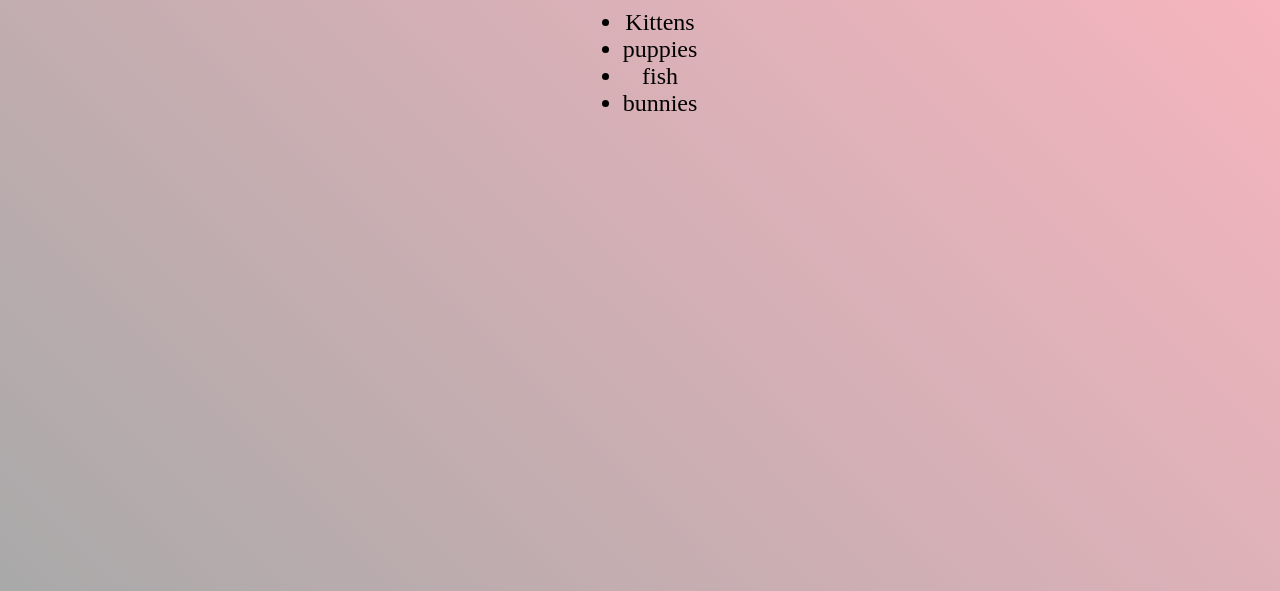
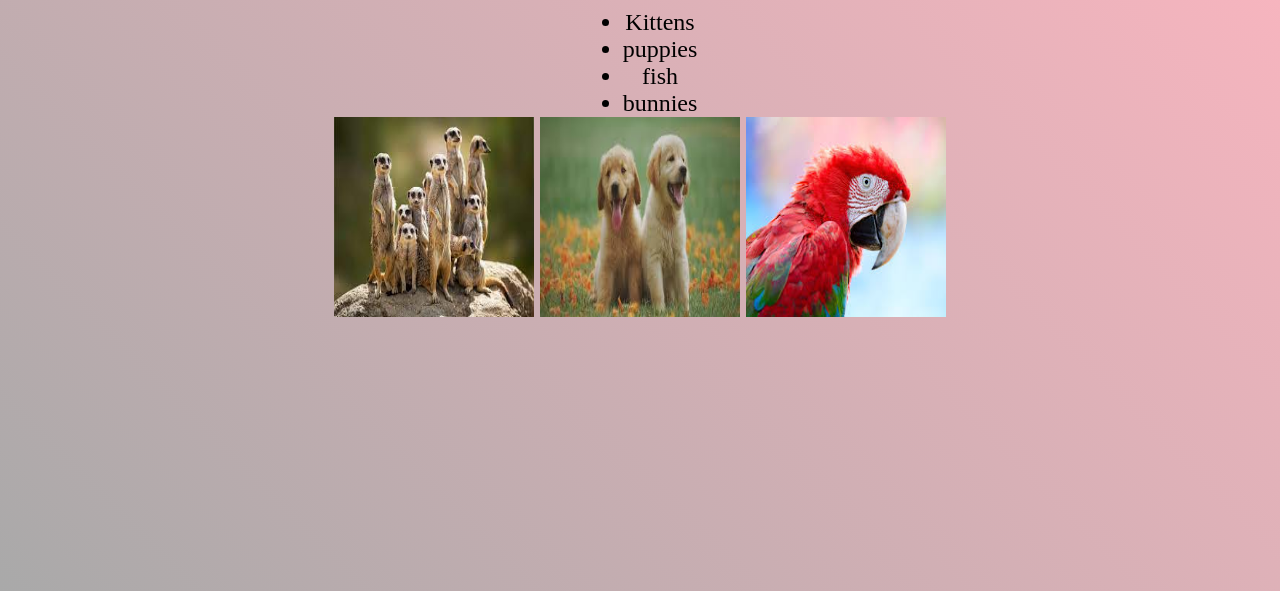
Before and after one commit to Ram-Sason/Animals-Store, a plain HTML site: page animals.html in a window 1280 px wide. Shown: the part 209-800 px from the top of the page. Drawn offline with Linux system fonts and the light colour scheme.

Commit message:
animals pic

```diff
--- a/animals.html
+++ b/animals.html
@@ -25,5 +25,12 @@
         <li>bunnies</li>
     </ul>
 
+    <div class="animals">
+        <img src="assets/images/animal 8.jpg">
+        <img src="assets/images/animal 7.jpg">
+        <img src="assets/images/animal 9.jpg">
+
+    </div>
+
 </body>
 </html>
--- a/style.css
+++ b/style.css
@@ -24,3 +24,8 @@ ul{
     margin: 0;
     display: inline-block;
 }
+.animals > img{
+    width: 200px;
+    height: 200px;
+    margin: auto;
+}
```
Also changed, not shown: assets/images/animal 10.jpg (added), assets/images/animal 7.jpg (added), assets/images/animal 8.jpg (added), assets/images/animal 9.jpg (added).
